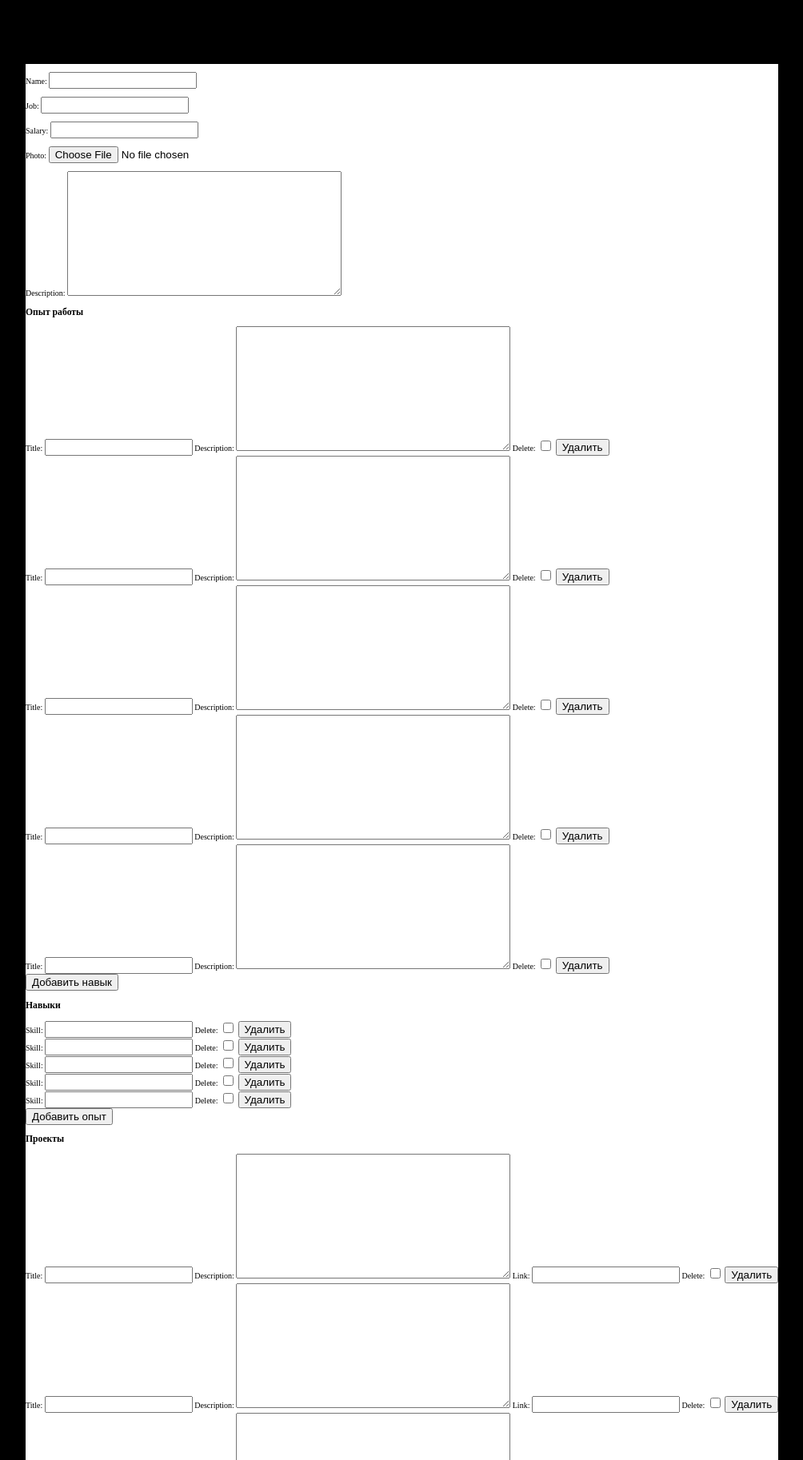
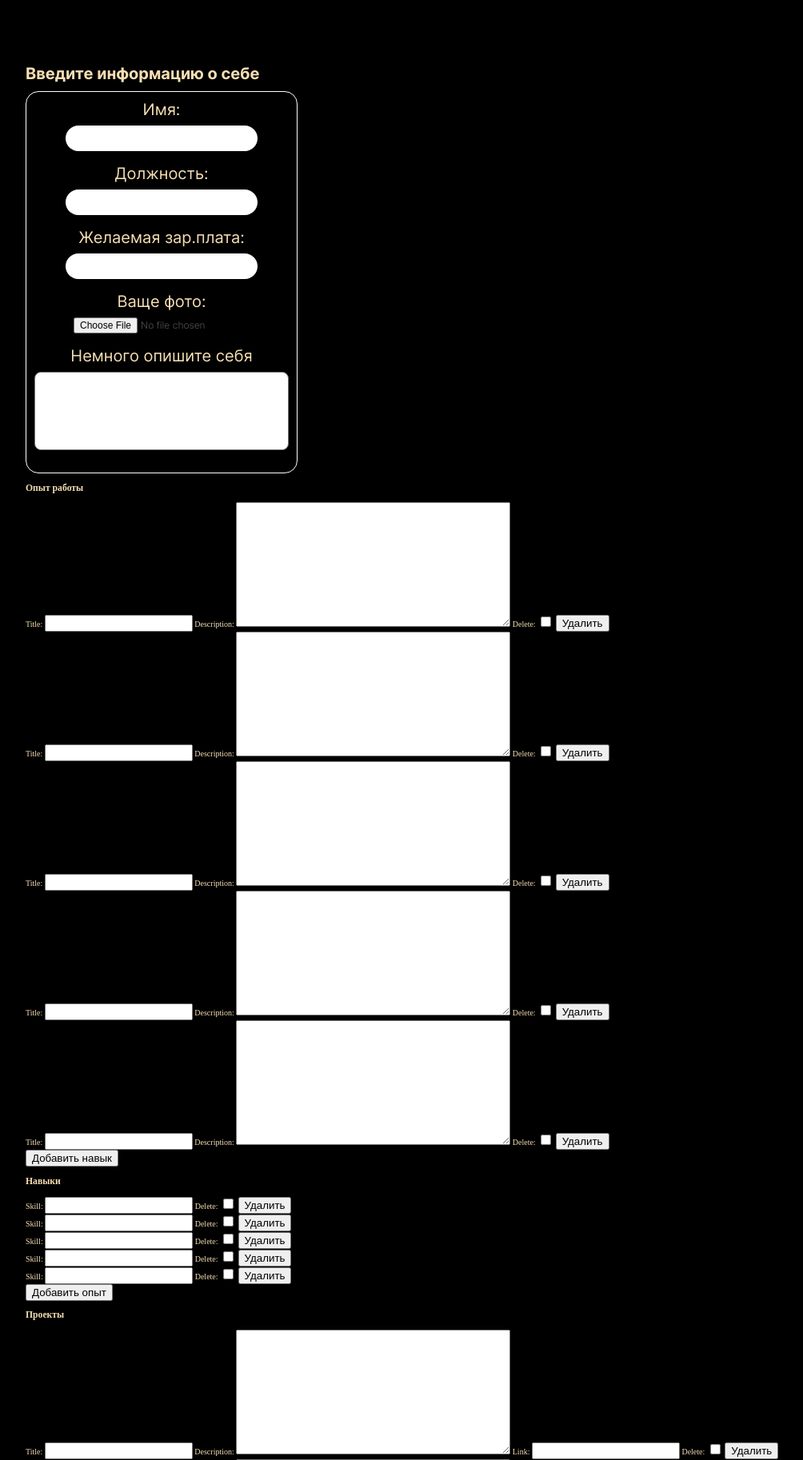
Before and after one commit to fwhyjke/fastcase, a Django app: page /create-page in a window 1280 px wide. Shown: the part 52-1878 px from the top of the page at 80% size, without its empty margins (58-1062 px from the left). Run offline with Django 4.2, Linux system fonts and the light colour scheme; the visitor is signed in with stand-in values (Sample User, id 1).

Commit message:
form styles

```diff
--- a/fastcase/static/fastcase/css/form.css
+++ b/fastcase/static/fastcase/css/form.css
@@ -1,3 +1,86 @@
+@font-face {
+  font-family: Inter-Regular;
+  src: url('fonts/Inter-Regular.ttf') format('truetype');
+  font-weight: normal;
+  font-style: normal;
+}
+
+@font-face {
+  font-family: Inter-Bold;
+  src: url('fonts/Inter-Bold.ttf') format('truetype');
+  font-weight: normal;
+  font-style: normal;
+}
+
+@font-face {
+  font-family: Inter-Light;
+  src: url('fonts/Inter-Light.ttf') format('truetype');
+  font-weight: normal;
+  font-style: normal;
+}
+
 .create-form {
-    background-color: white;
+    color: wheat;
 }
+
+.first-stap-form {
+  display: inline-flex;
+  flex-direction: column;
+  align-items: center;
+  border: 0.01rem solid white;
+  border-radius: 16px;
+  padding: 1rem;
+}
+
+.form-field {
+  margin-bottom: 1.6rem;
+  /* Стили для каждого поля формы */
+}
+
+.form-field label {
+  text-align: center;
+  font-family: Inter-Regular;
+  display: block;
+  font-size: 2rem;
+  margin-bottom: 0.8rem;
+  /* Стили для названия полей */
+}
+
+.form-field input {
+  width: 22rem;
+  height: 3rem;
+  font-family: Inter-Light;
+  padding-left: 1rem;
+  padding-right: 1rem;
+  font-size: 1.6rem;
+  border: 0;
+  border-radius: 16px;
+  /* Стили для названия полей */
+}
+
+.disk textarea {
+  font-size: 1.2rem;
+  padding: 0.8rem;
+  width: 25em;
+  height: 8rem;
+  resize: none;
+  font-family: Inter-Light;
+  border-radius: 8px;
+}
+
+.photo input {
+  display: inline;
+  height: auto;
+  /* Общий стиль для поля ввода */
+  font-size: 12px;
+  border-radius: 4px;
+  color: #555;
+  box-shadow: none;
+}
+
+.first-stap-title {
+  display: block;
+  font-family: Inter-Bold;
+  font-size: 2rem;
+  margin-bottom: 1rem;
+}
--- a/templates/fastcase/create_page.html
+++ b/templates/fastcase/create_page.html
@@ -31,11 +31,37 @@
         <main>
             <form class="create-form" method="post" enctype="multipart/form-data">
                 {% csrf_token %}
-                {{ form.as_p }}
+                <p2 class="first-stap-title">Введите информацию о себе</p2>
+                <div class="first-stap-form">
+                    <div class="form-field">
+                        <label for="{{ form.name.id_for_label }}">Имя:</label>
+                        {{ form.name }}
+                    </div>
+
+                    <div class="form-field">
+                        <label for="{{ form.job.id_for_label }}">Должность:</label>
+                        {{ form.job }}
+                    </div>
+
+                    <div class="form-field">
+                        <label for="{{ form.salary.id_for_label }}">Желаемая зар.плата:</label>
+                        {{ form.salary }}
+                    </div>
+
+                    <div class="form-field photo">
+                        <label for="{{ form.photo.id_for_label }}">Ваще фото:</label>
+                        {{ form.photo }}
+                    </div>
+
+                    <div class="form-field disk">
+                        <label for="{{ form.description.id_for_label }}">Немного опишите себя</label>
+                        {{ form.description }}
+                    </div>
+                </div>
 
                 <h3>Опыт работы</h3>
 
-                <div id="empty-experience-form" >
+                <div id="empty-experience-form">
                     <div id="experience-formset">
                         {{ experience_formset.management_form }}
                         {% for form in experience_formset %}
@@ -50,7 +76,7 @@
 
 
                 <h3>Навыки</h3>
-                <div id="empty-skill-form" >
+                <div id="empty-skill-form">
                     <div id="skill-formset">
                         {{ skill_formset.management_form }}
                         {% for form in skill_formset %}
@@ -66,7 +92,7 @@
 
 
                 <h3>Проекты</h3>
-                <div id="empty-case-form" >
+                <div id="empty-case-form">
                     <div id="case-formset">
                         {{ case_formset.management_form }}
                         {% for form in case_formset %}
```
